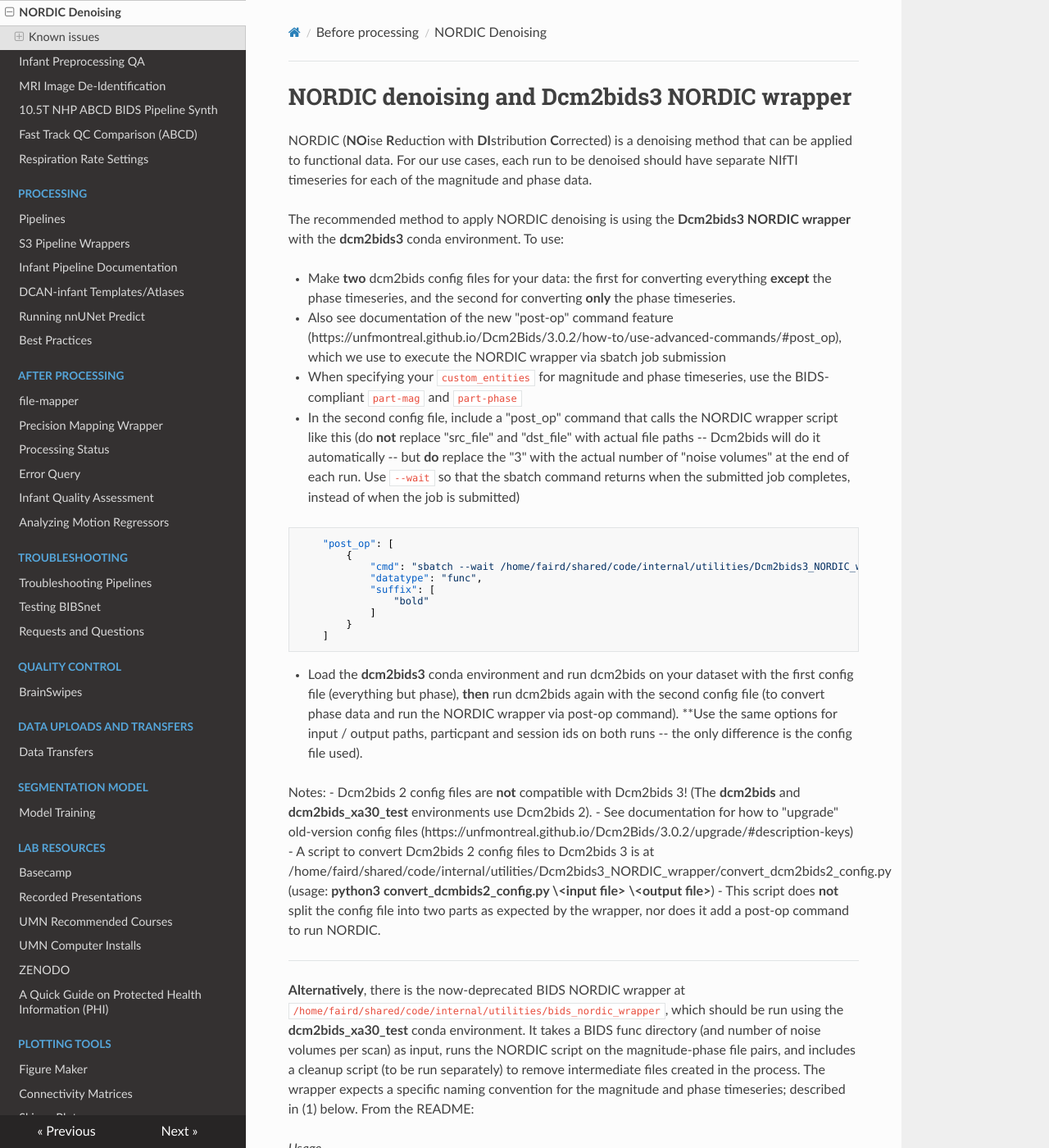
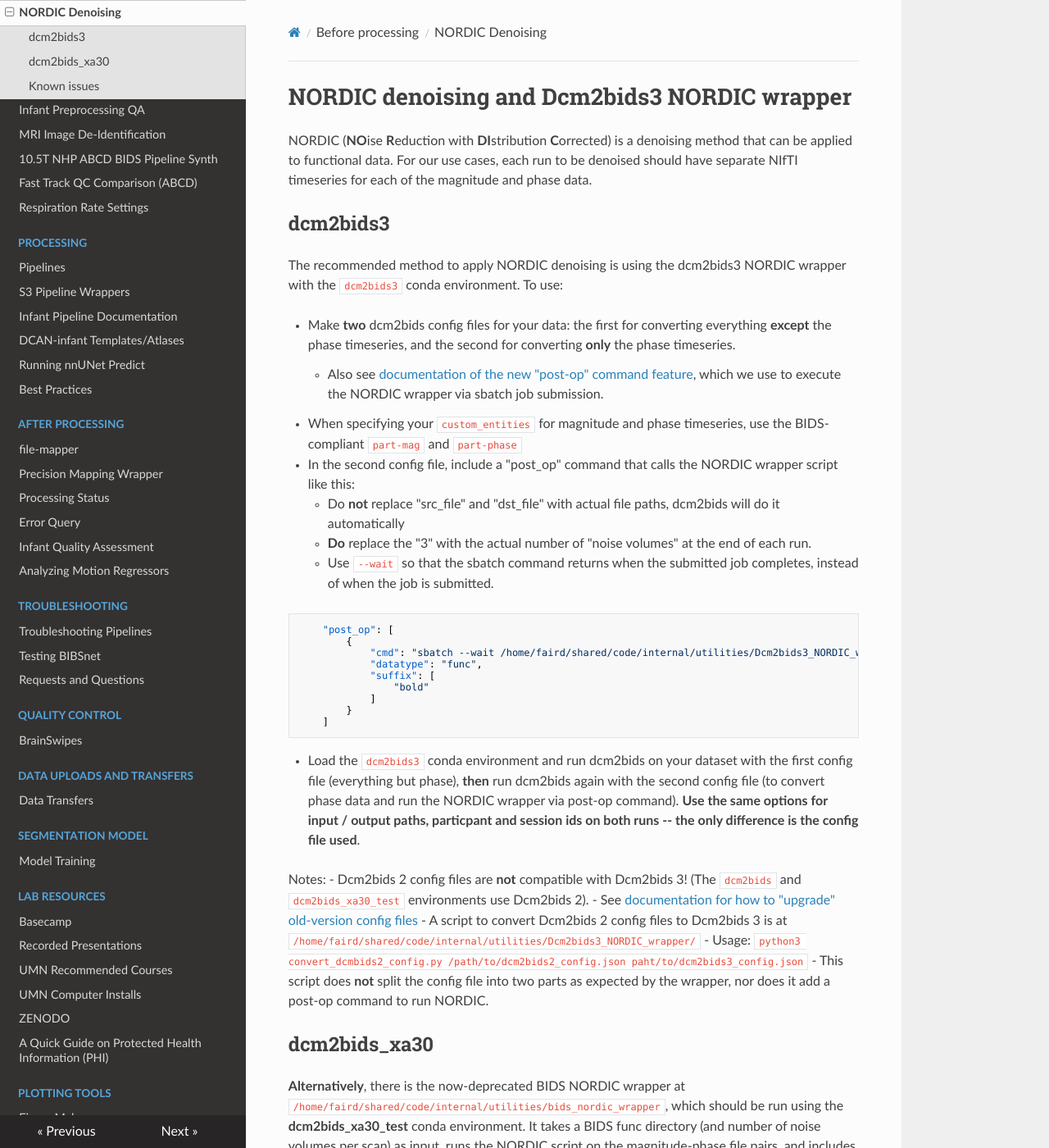
Before and after one commit to DCAN-Labs/cdni-brain, an MkDocs documentation site: the page built from docs/nordic.md, in a window 1280 px wide and 1400 px high. Shown: the whole window at 82% size. Built offline with MkDocs 1.6.1, drawn with Linux system fonts in a browser that asks for light colours; nearby versions of some CDN libraries; some of the changed text lies outside the part shown.

Commit message:
reorganize/formatting

````diff
--- a/docs/nordic.md
+++ b/docs/nordic.md
@@ -2,13 +2,20 @@
 
 NORDIC (**NO**ise **R**eduction with **DI**stribution **C**orrected) is a denoising method that can be applied to functional data. For our use cases, each run to be denoised should have separate NIfTI timeseries for each of the magnitude and phase data.
 
-The recommended method to apply NORDIC denoising is using the **Dcm2bids3 NORDIC wrapper** with the **dcm2bids3** conda environment. To use:
+## dcm2bids3
+
+The recommended method to apply NORDIC denoising is using the dcm2bids3 NORDIC wrapper with the `dcm2bids3` conda environment. To use:
 
 - Make **two** dcm2bids config files for your data: the first for converting everything **except** the phase timeseries, and the second for converting **only** the phase timeseries.
 
-  - Also see documentation of the new "post-op" command feature (https://unfmontreal.github.io/Dcm2Bids/3.0.2/how-to/use-advanced-commands/#post_op), which we use to execute the NORDIC wrapper via sbatch job submission
+    - Also see [documentation of the new "post-op" command feature](https://unfmontreal.github.io/Dcm2Bids/3.0.2/how-to/use-advanced-commands/#post_op), which we use to execute the NORDIC wrapper via sbatch job submission.
+
 - When specifying your `custom_entities` for magnitude and phase timeseries, use the BIDS-compliant `part-mag` and `part-phase`
-- In the second config file, include a "post_op" command that calls the NORDIC wrapper script like this (do **not** replace "src_file" and "dst_file" with actual file paths -- Dcm2bids will do it automatically -- but **do** replace the "3" with the actual number of "noise volumes" at the end of each run. Use `--wait` so that the sbatch command returns when the submitted job completes, instead of when the job is submitted)
+- In the second config file, include a "post_op" command that calls the NORDIC wrapper script like this:
+    - Do **not** replace "src_file" and "dst_file" with actual file paths, dcm2bids will do it automatically
+    - **Do** replace the "3" with the actual number of "noise volumes" at the end of each run.
+    - Use `--wait` so that the sbatch command returns when the submitted job completes, instead of when the job is submitted.
+
 ```
     "post_op": [
         {
@@ -20,52 +27,42 @@ The recommended method to apply NORDIC denoising is using the **Dcm2bids3 NORDIC
         }
     ]
 ```
-- Load the **dcm2bids3** conda environment and run dcm2bids on your dataset with the first config file (everything but phase), **then** run dcm2bids again with the second config file (to convert phase data and run the NORDIC wrapper via post-op command). **Use the same options for input / output paths, particpant and session ids on both runs -- the only difference is the config file used).
+- Load the `dcm2bids3` conda environment and run dcm2bids on your dataset with the first config file (everything but phase), **then** run dcm2bids again with the second config file (to convert phase data and run the NORDIC wrapper via post-op command). **Use the same options for input / output paths, particpant and session ids on both runs -- the only difference is the config file used**.
 
 Notes:
-- Dcm2bids 2 config files are **not** compatible with Dcm2bids 3! (The **dcm2bids** and **dcm2bids_xa30_test** environments use Dcm2bids 2).
-  -  See documentation for how to "upgrade" old-version config files (https://unfmontreal.github.io/Dcm2Bids/3.0.2/upgrade/#description-keys)
-  - A script to convert Dcm2bids 2 config files to Dcm2bids 3 is at /home/faird/shared/code/internal/utilities/Dcm2bids3_NORDIC_wrapper/convert_dcm2bids2_config.py (usage: **python3 convert_dcmbids2_config.py \<input file\> \<output file\>**)
+- Dcm2bids 2 config files are **not** compatible with Dcm2bids 3! (The `dcm2bids` and `dcm2bids_xa30_test` environments use Dcm2bids 2).
+  -  See [documentation for how to "upgrade" old-version config files](https://unfmontreal.github.io/Dcm2Bids/3.0.2/upgrade/#description-keys)
+  - A script to convert Dcm2bids 2 config files to Dcm2bids 3 is at `/home/faird/shared/code/internal/utilities/Dcm2bids3_NORDIC_wrapper/`
+    - Usage: `python3 convert_dcmbids2_config.py /path/to/dcm2bids2_config.json paht/to/dcm2bids3_config.json`
     - This script does **not** split the config file into two parts as expected by the wrapper, nor does it add a post-op command to run NORDIC.
----
 
-**Alternatively**, there is the now-deprecated BIDS NORDIC wrapper at `/home/faird/shared/code/internal/utilities/bids_nordic_wrapper`, which should be run using the **dcm2bids_xa30_test** conda environment. It takes a BIDS func directory (and number of noise volumes per scan) as input, runs the NORDIC script on the magnitude-phase file pairs, and includes a cleanup script (to be run separately) to remove intermediate files created in the process. The wrapper expects a specific naming convention for the magnitude and phase timeseries; described in (1) below. From the README:
+## dcm2bids_xa30
 
+**Alternatively**, there is the now-deprecated BIDS NORDIC wrapper at `/home/faird/shared/code/internal/utilities/bids_nordic_wrapper`, which should be run using the **dcm2bids_xa30_test** conda environment. It takes a BIDS func directory (and number of noise volumes per scan) as input, runs the NORDIC script on the magnitude-phase file pairs, and includes a cleanup script (to be run separately) to remove intermediate files created in the process. The wrapper expects a specific naming convention for the magnitude and phase timeseries; described below. From the README:
 
 _Usage_
 
+1. Convert source data to BIDS with dcm2bids. BIDS task names for the converted files are expected to be as follows:
 
-_1) Convert source data to BIDS with Dcm2bids. BIDS task names for the converted files are expected to be as follows:_
+    - "task-restSE" and "task-restSEph", respectively for single-echo magnitude and phase BOLD timeseries
+    - "task-restME" and "task-restMEph" for multi-echo
+    - An example dcm2bids config file which outputs the expected task names is in "dcm2bids_conf_examples
 
+2. Run `bids_nordic_wrapper.sh /path/to/func/dir <# noise vols>` (arg2= number of noise volumes at end of each run)
 
-_"task-restSE" and "task-restSEph", respectively for single-echo magnitude and phase BOLD timeseries_
-
-
-_"task-restME" and "task-restMEph" for multi-echo_
-
-
-_(An example dcm2bids config file which outputs the expected task names is in "dcm2bids_conf_examples")_
-
----
+3. [Optional] Run nordic_cleanup.sh to remove logs and other files not used in further processing  (arg1= path to func dir)
 
 NORDIC can also be run using standalone Matlab script at `/home/faird/shared/code/external/utilities/NORDIC/NIFTI_NORDIC.m`
 
-
-
-_2) Run bids_nordic_wrapper.sh (arg1= path to func dir, arg2= number of noise volumes at end of each run)_
-
-
-_3) [Optional] Run nordic_cleanup.sh to remove logs and other files not used in further processing_
-
----
+If you used the steps described [here](dcm2bids.md) you can run this script for NORDIC `/home/faird/shared/code/internal/utilities/bidsify/dataframe/runNordic_df.py -f subID-sesID.csv`
 
 ## Known issues
 
-### Datatype issue
+**Datatype issue**
 
-The "NIFTI_NORDIC.m" MATLAB script, which is used by both the above methods, will fail when the input data is a 32-bit datatype (e.g. INT32, FLOAT32). No error message is given: "Completing NORDIC..." will be written to the terminal / log file, but the output .nii file will not be made).
+The `NIFTI_NORDIC.m` MATLAB script, which is used by both the above methods, will fail when the input data is a 32-bit datatype (e.g. INT32, FLOAT32). No error message is given: "Completing NORDIC..." will be written to the terminal / log file, but the output .nii file will not be made.
 
-Typically, for CMRR's NORDIC-compatible sequences, the Dcm2bids-converted NIfTI files should be 16-bit, **but** some functions (e.g. FSL's `fslroi`) can convert to 32-bit which results in the NORDIC error.
+Typically, for CMRR's NORDIC-compatible sequences, the dcm2bids-converted NIfTI files should be 16-bit, **but** some functions (e.g. FSL's `fslroi`) can convert to 32-bit which results in the NORDIC error.
 
 One workaround is to use fslmaths with an identity operation and `-odt` to change the datatype without otherwise changing the data :`fslmaths ${input_file} -mul 1 ${output_file} -odt short` (the `short` datatype is 16-bit).
 
````
